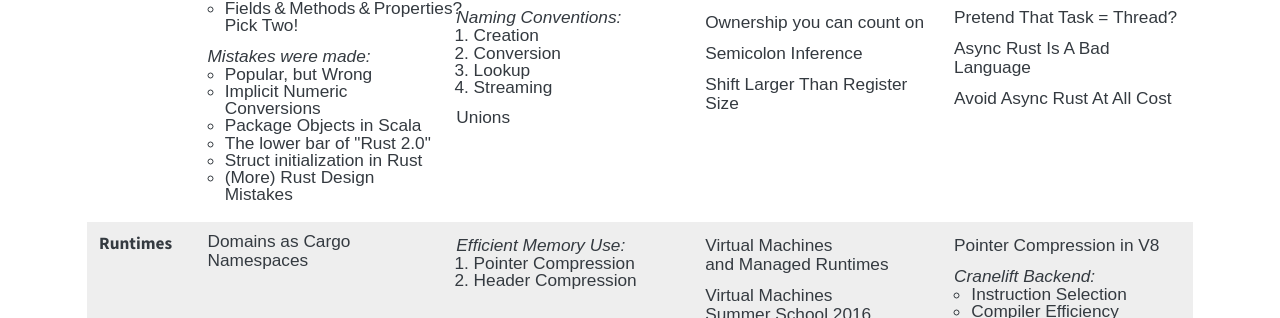
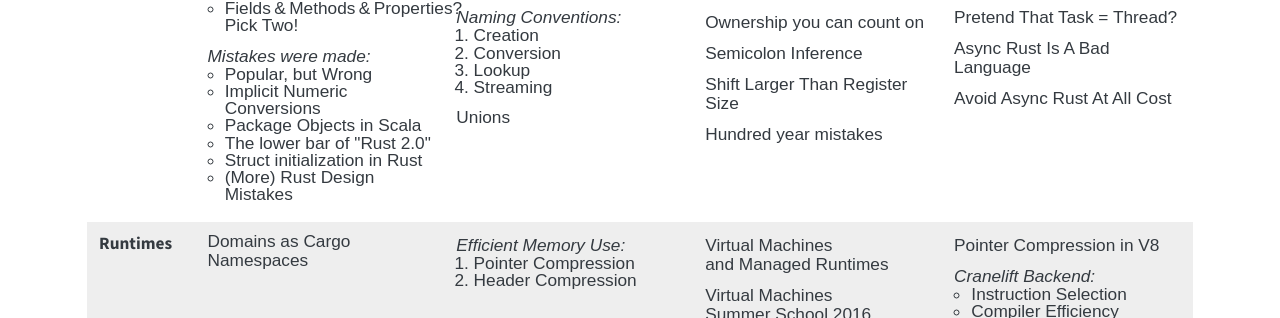
Before and after one commit to soc/soc.me, a Jekyll site: the page built from index.md, in a window 1280 px wide. Shown: the part 648-966 px from the top of the page. Built offline with Jekyll 4.4.1, drawn with Linux system fonts in a browser that asks for light colours; some web fonts are replaced.

Commit message:
add "Hundred year mistakes" to index

```diff
--- a/index.md
+++ b/index.md
@@ -131,6 +131,7 @@
       <div><a href="https://muxup.com/2023q4/ownership-you-can-count-on">Ownership you can count on</a></div>
       <div><a href="https://pling.jondgoodwin.com/post/semicolon-inference/">Semicolon Inference</a></div>
       <div><a href="https://devblogs.microsoft.com/oldnewthing/20230904-00/?p=108704" class="compact">Shift Larger Than Register Size</a></div>
+      <div><a href="https://ericlippert.com/2020/02/27/hundred-year-mistakes/">Hundred year mistakes</a></div>
     </td>
     <td>
       <div><i class="compact">Syntax Comparisons/Overviews:</i>
```
